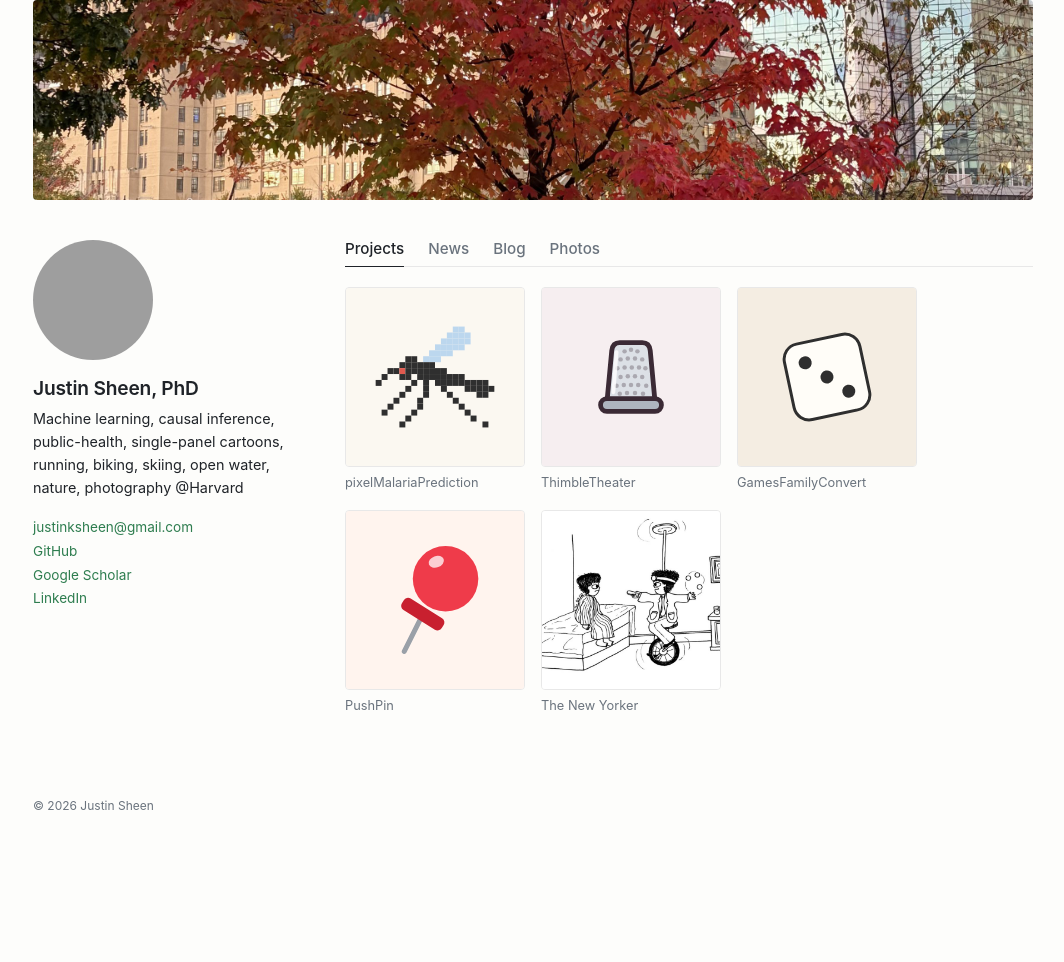
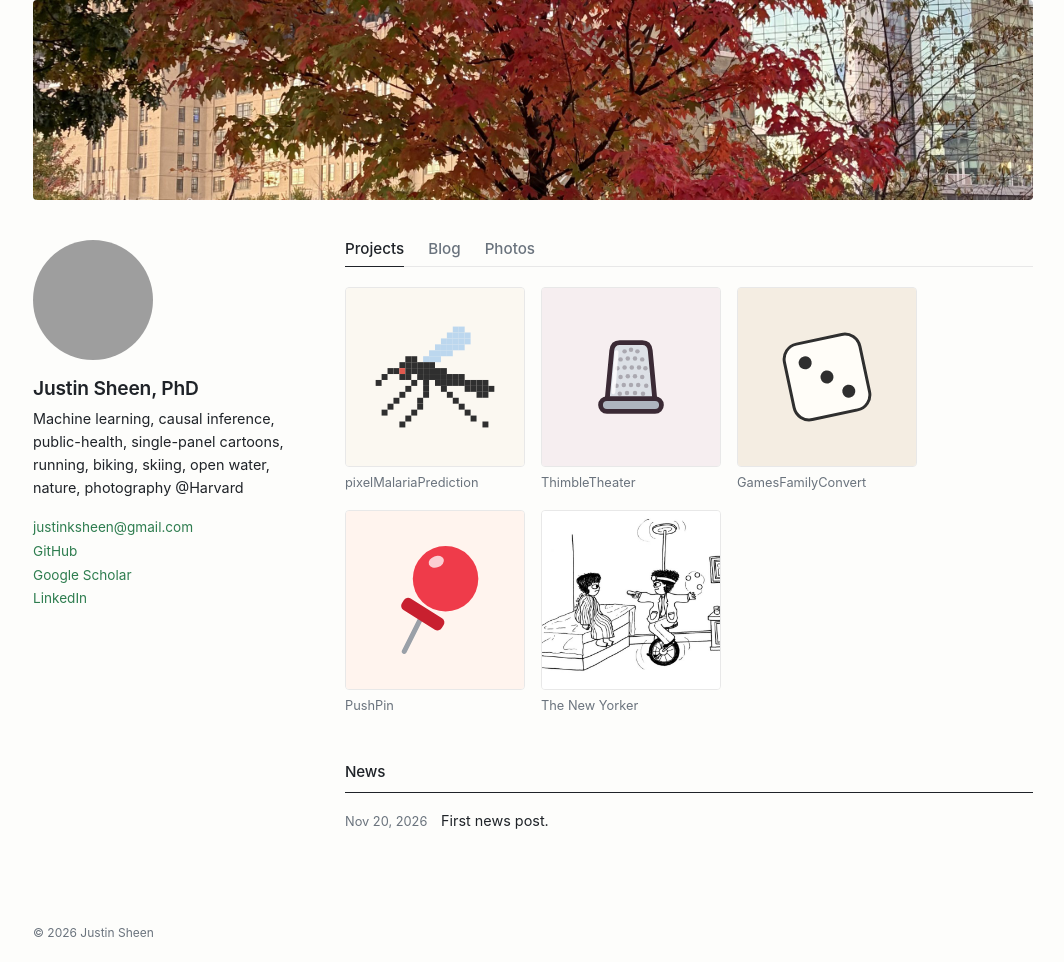
Before and after one commit to jsheen/jsheen.github.io, a Jekyll site: the page built from index.html, in a window 1280 px wide and 962 px high. Shown: the whole window, without its empty margins (107-1171 px from the left). Built offline with Jekyll 4.4.1, drawn with Linux system fonts in a browser that asks for light colours; grey boxes are pictures that could not be loaded.

Commit message:
Move News under Projects as a dated list from _data/news.yml
Drop the News tab; Blog tab now lists all posts.

Co-Authored-By: Claude Opus 5.5 <noreply@anthropic.com>

```diff
--- /dev/null
+++ b/_data/news.yml
@@ -0,0 +1,4 @@
+# News items shown under Projects on the home page, newest first.
+# Each item: date (YYYY-MM-DD) and text. Text can use Markdown, e.g. [a link](https://example.com).
+- date: 2026-11-20
+  text: "First news post."
--- a/assets/css/style.css
+++ b/assets/css/style.css
@@ -71,6 +71,11 @@ a.tile:hover { opacity: .85; text-decoration: none; }
 .tile-caption { margin: 6px 0 0; font-size: 0.8rem; color: var(--muted); }
 @media (max-width: 480px) { .project-wide { grid-column: auto; } .project-wide .tile { aspect-ratio: 2 / 1; height: auto; min-height: 0; } }
 
+.section-title { margin: 44px 0 0; padding-bottom: 8px; border-bottom: 1px solid var(--text); font-size: 0.95rem; font-weight: 500; }
+.news-list { list-style: none; padding: 0; margin: 16px 0 0; font-size: 0.9rem; }
+.news-list li { margin-bottom: 10px; }
+.news-list .date { display: inline-block; min-width: 92px; color: var(--muted); font-size: 0.8rem; }
+
 /* Photos */
 .collage { margin-top: 20px; display: grid; grid-template-columns: repeat(auto-fill, minmax(160px, 1fr)); gap: 10px; }
 .collage a { display: block; border-radius: 3px; overflow: hidden; }
--- a/index.html
+++ b/index.html
@@ -13,7 +13,6 @@ wide: true
   <div class="panel panel-main">
   <div class="tabs" role="tablist" aria-label="Sections">
     <button class="tab" role="tab" id="tab-projects" aria-controls="projects" aria-selected="true">Projects</button>
-    <button class="tab" role="tab" id="tab-news" aria-controls="news" aria-selected="false" tabindex="-1">News</button>
     <button class="tab" role="tab" id="tab-blog" aria-controls="blog" aria-selected="false" tabindex="-1">Blog</button>
     <button class="tab" role="tab" id="tab-photos" aria-controls="photos" aria-selected="false" tabindex="-1">Photos</button>
   </div>
@@ -29,33 +28,26 @@ wide: true
       </li>
       {% endfor %}
     </ul>
+
+    <h2 class="section-title">News</h2>
+    <ul class="news-list">
+      {% for item in site.data.news %}
+      <li><span class="date">{{ item.date | date: "%b %-d, %Y" }}</span> {{ item.text | markdownify | remove: "<p>" | remove: "</p>" | strip }}</li>
+      {% endfor %}
+    </ul>
   </section>
 
-  {% assign news_count = 0 %}{% assign blog_count = 0 %}
-  <section class="tab-panel" id="news" role="tabpanel" aria-labelledby="tab-news" hidden>
+  <section class="tab-panel" id="blog" role="tabpanel" aria-labelledby="tab-blog" hidden>
     <ul class="post-list">
-      {% for post in site.posts %}{% unless post.categories contains "blog" %}{% assign news_count = news_count | plus: 1 %}
+      {% for post in site.posts %}
       <li>
         <span class="date">{{ post.date | date: "%b %-d, %Y" }}</span>
         <a href="{{ post.url | relative_url }}">{{ post.title }}</a>
         {% if post.excerpt %}<p class="excerpt">{{ post.excerpt | strip_html | truncatewords: 30 }}</p>{% endif %}
       </li>
-      {% endunless %}{% endfor %}
+      {% endfor %}
     </ul>
-    {% if news_count == 0 %}<p class="excerpt">No news yet.</p>{% endif %}
-  </section>
-
-  <section class="tab-panel" id="blog" role="tabpanel" aria-labelledby="tab-blog" hidden>
-    <ul class="post-list">
-      {% for post in site.posts %}{% if post.categories contains "blog" %}{% assign blog_count = blog_count | plus: 1 %}
-      <li>
-        <span class="date">{{ post.date | date: "%b %-d, %Y" }}</span>
-        <a href="{{ post.url | relative_url }}">{{ post.title }}</a>
-        {% if post.excerpt %}<p class="excerpt">{{ post.excerpt | strip_html | truncatewords: 30 }}</p>{% endif %}
-      </li>
-      {% endif %}{% endfor %}
-    </ul>
-    {% if blog_count == 0 %}<p class="excerpt">No blog posts yet.</p>{% endif %}
+    {% if site.posts.size == 0 %}<p class="excerpt">No blog posts yet.</p>{% endif %}
   </section>
 
   <section class="tab-panel" id="photos" role="tabpanel" aria-labelledby="tab-photos" hidden>
```
Also changed, not shown: _posts/2026-11-20-hello-world.md (deleted, +0 -12 lines), README.md.
